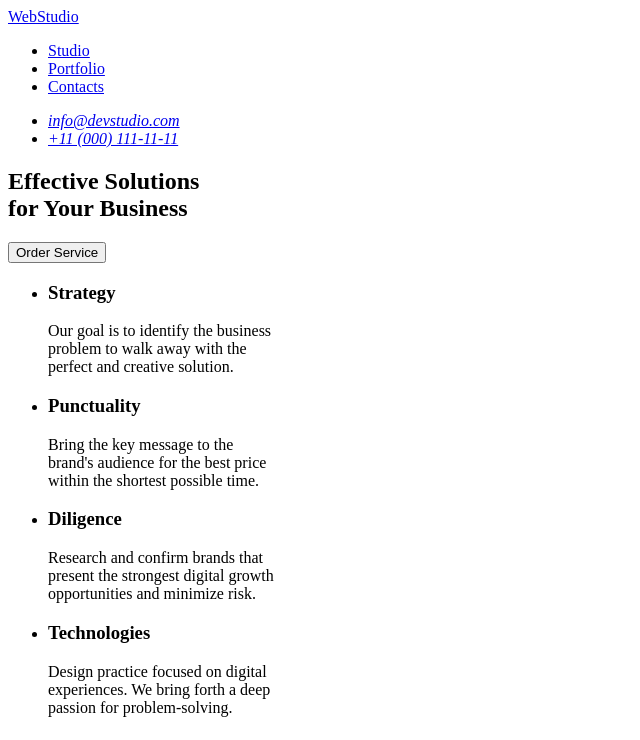
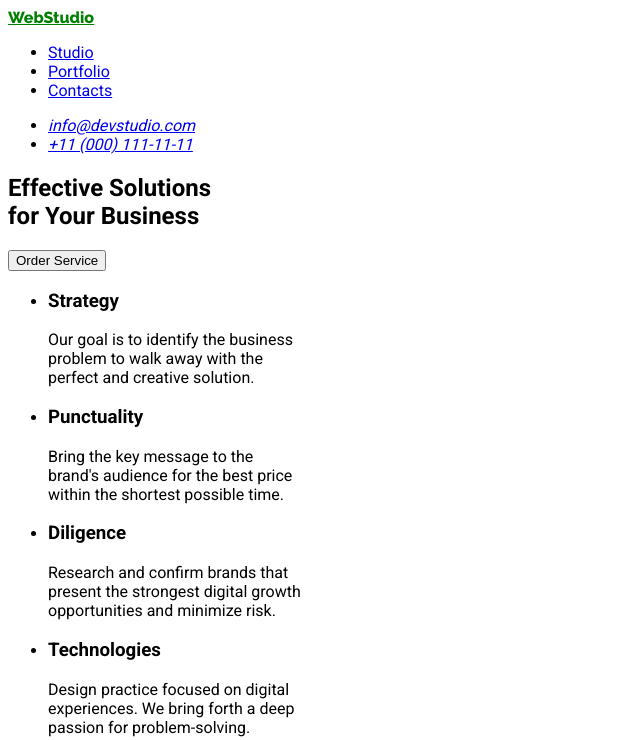
Before and after one commit to Kingznam/goit-markup-hw-02, a plain HTML site: page index.html in a window 1280 px wide. Shown: the top 740 px of the page, without its empty margins (0-640 px from the left). Drawn offline with Linux system fonts and the light colour scheme.

Commit message:
link css

```diff
--- a/index.css/styles.css
+++ b/css/styles.css
@@ -3,10 +3,11 @@ body {
 }
 
 .logo {
-  color: bisque;
+  color: green;
+  text-decoration: underline;
+  font-family: 'Raleway'
+}
 
-
-}
 .nav-menu {
    font-family: Roboto;
     font-size: 16px;
@@ -17,7 +18,3 @@ body {
     letter-spacing: 0.32px;
     color: #2E2F42;
 }
-
-.header-link {
-
-}
--- a/index.html
+++ b/index.html
@@ -1,13 +1,17 @@
 <!DOCTYPE html>
 <html lang="en">
     <head>
+        <link rel="stylesheet" href="./css/styles.css" />
         <title>Web Studio</title>
+
+        <link href="https://fonts.googleapis.com/css2?family=Raleway:wght@800&family=Roboto:wght@400;500;700;900&display=swap"
+            rel="stylesheet">
     </head>
 
     <body>
         <!--Header-->
         <header>
-            <a href="/goit-markup-hw-01/"> WebStudio</a>
+            <a href="/goit-markup-hw-01/" class="logo">WebStudio</a>
             <nav>
                 <ul>
                     <li>
```
Also changed, not shown: portfolio.html (+1 -0 lines).
